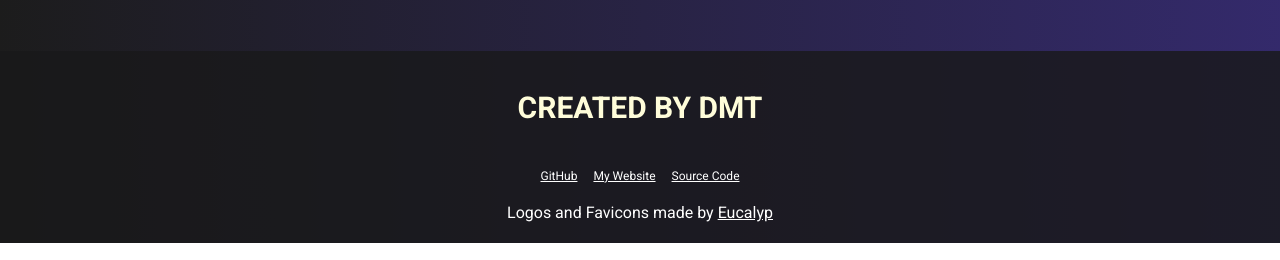
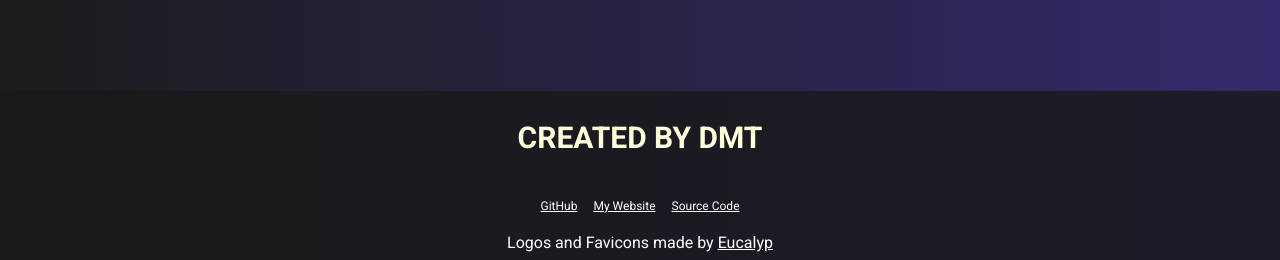
Before and after one commit to dmt94/fr3, a React (Create React App) app: page / in a window 1280 px wide. Shown: the part 636-896 px from the top of the page. Built offline with nearby package versions, Linux system fonts and the light colour scheme.

Commit message:
changed image size

```diff
--- a/src/components/BoundingBox/BoundingBox.jsx
+++ b/src/components/BoundingBox/BoundingBox.jsx
@@ -27,7 +27,7 @@ const Box = ({ person }) => {
         </p>
       </div>
       <p className='celebrity-name'>
-        {value > 0.07 ? name : null}
+        {value > 0.07 ? name + '?' : null}
       </p>
     </div>
   )
--- a/src/components/Entry/Entry.js
+++ b/src/components/Entry/Entry.js
@@ -32,7 +32,7 @@ const Entry = ({name, entries, clear, faceCount, celebrityFaceCount}) => {
             <h4 className='counter number-face-count'>{faceCount}</h4>
           </div>
           <div className='counter-div box-number-celebrities'>
-            <p>NUMBER OF CELEBRITIES DETECTED</p>
+            <p>NUMBER OF POSSIBLE CELEBRITIES DETECTED</p>
             <h4 className='counter number-celebrity-face-count'>{celebrityFaceCount}</h4>
           </div>
         </div>
--- a/src/components/Footer/Footer.css
+++ b/src/components/Footer/Footer.css
@@ -1,11 +1,11 @@
 #footer {
   background-color: #19191ad1;
-  padding: 20px;
+  padding: 10px;
   display: flex;
   flex-direction: column;
   justify-content: center;
   color: white;
-  margin-top: 30px;
+  margin-top: 70px;
 }
 
 #footer h4 {
@@ -29,3 +29,7 @@
 .credit-span a {
   color: white;
 }
+
+.links-div a:hover, .credit-span a:hover  {
+  color: rgb(161, 159, 255);
+}
```
